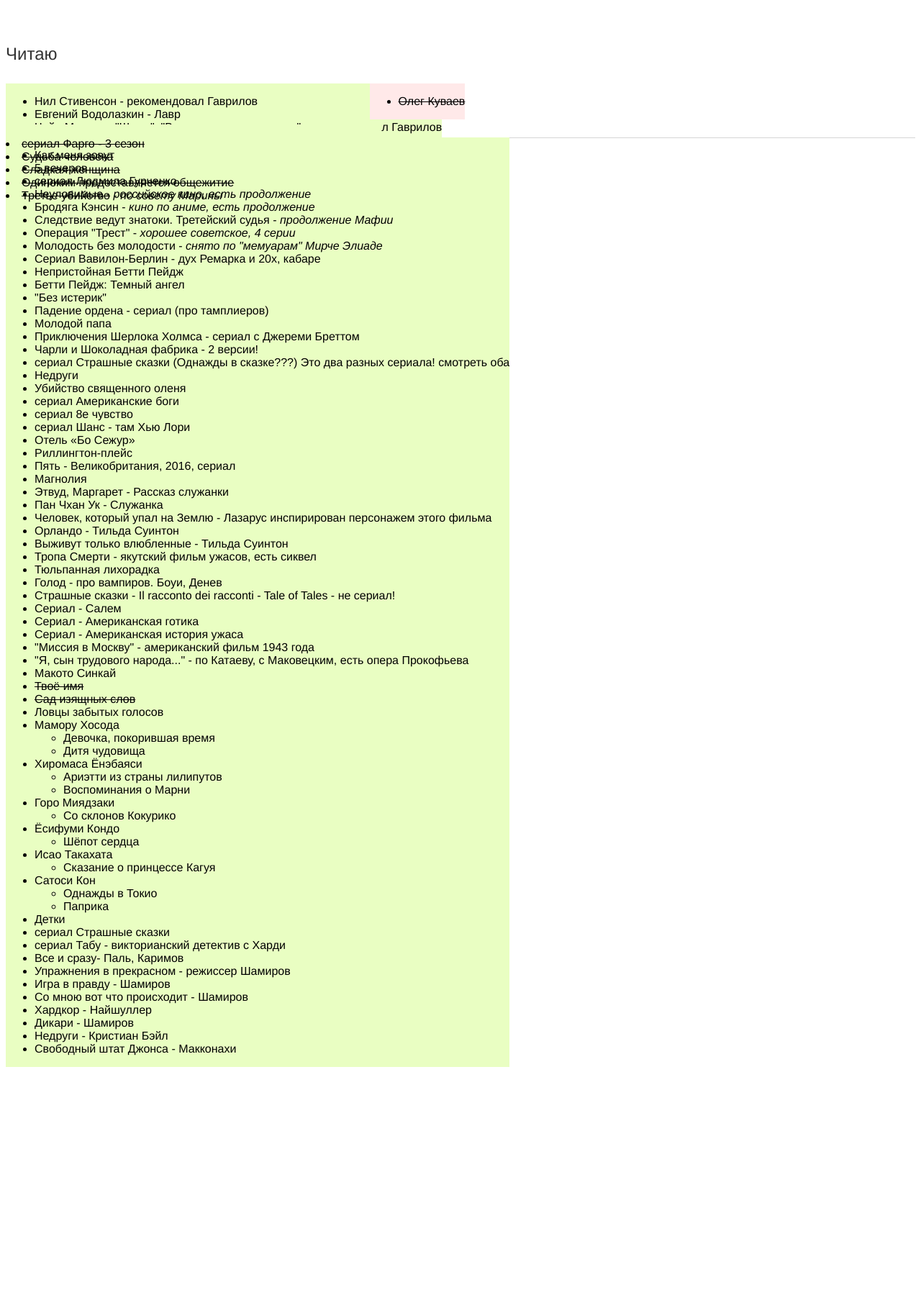
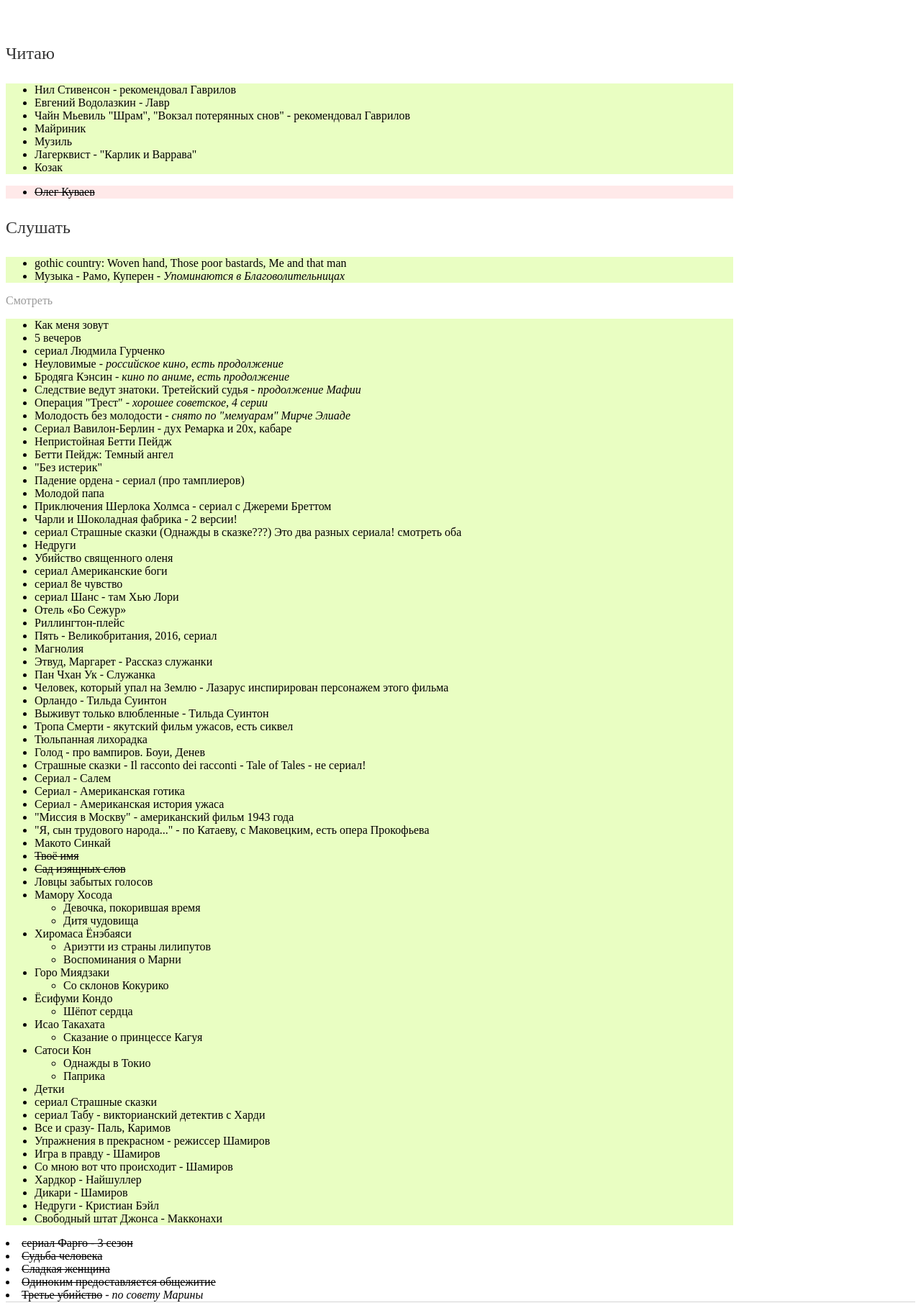
Before and after one commit to hinterlistig/hinterlistig.github.io, a Jekyll site: the page built from index.html, in a window 1280 px wide. Shown: the whole page at 72% size. Built offline with Jekyll 4.4.1, drawn with Linux system fonts in a browser that asks for light colours; before the commit the page ends 1483 px from its top, so only the background shows below that.

Commit message:
Update main.css

```diff
--- a/css/main.css
+++ b/css/main.css
@@ -37,11 +37,11 @@
 ul.posts li {
     list-style: none;
 }
-.layout {
+/*.layout {
     position: relative;
     font-family:'Helvetica', 'Arial', 'Sans-Serif';
 }
-.layout DIV { position: absolute; }
+.layout DIV { position: absolute; } */
 .now {
     font-style: italic;
     float: right;
```
